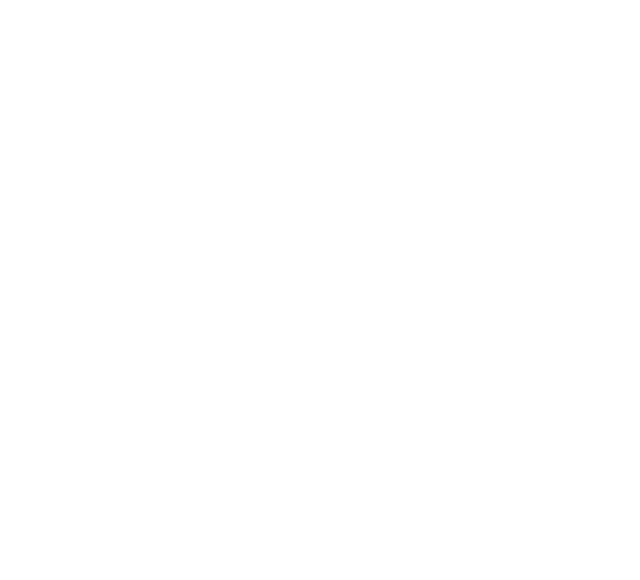
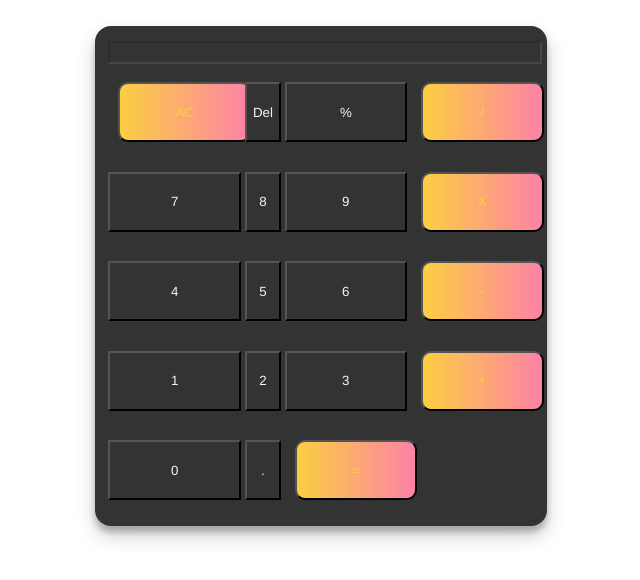
Before and after one commit to juniperfawn/brainnest-calculator, a plain HTML site: page index.html in a window 1280 px wide. Shown: the whole page, without its empty margins (319-959 px from the left). Drawn offline with Linux system fonts and the light colour scheme.

Commit message:
initial commit

```diff
--- a/app.js
+++ b/app.js
@@ -0,0 +1,16 @@
+// This function clears all the values
+function clearScreen() {
+        document.getElementById("result").value = "";
+    }
+
+// This function displays values
+function display(value) {
+    document.getElementById("result").value += value;
+}
+
+// This function evaluates the expression and returns result
+function calculate() {
+    var p = document.getElementById("result").value;
+    var q = eval(p);
+    document.getElementById("result").value = q;
+}
--- a/index.html
+++ b/index.html
@@ -9,6 +9,39 @@
     <title>Brainnest Calculator</title>
 </head>
 <body>
-
+    <table class="calculator" >
+        <tr>
+            <td colspan="4"> <input class="display-box" type="text" id="result" disabled></td>
+        </tr>
+        <tr>
+            <td><input type="button" value="AC" onclick="clearScreen()" id="btn-grad"></td>
+            <td><input type="button" value="Del" onclick="clearScreen()"></td>
+            <td><input type="button" value="%" onclick="display('%')"></td>
+            <td><input type="button" value="/" onclick="display('/')" id="btn-grad"></td>
+        </tr>
+        <tr>
+            <td><input type="button" value="7" onclick="display('7')"></td>
+            <td><input type="button" value="8" onclick="display('8')"></td>
+            <td><input type="button" value="9" onclick="display('9')"></td>
+            <td><input type="button" value="X" onclick="display('X')" id="btn-grad"></td>
+        </tr>
+        <tr>
+            <td><input type="button" value="4" onclick="display('4')"></td>
+            <td><input type="button" value="5" onclick="display('5')"></td>
+            <td><input type="button" value="6" onclick="display('6')"></td>
+            <td><input type="button" value="-" onclick="display('-')" id="btn-grad"></td>
+        </tr>
+        <tr>
+            <td><input type="button" value="1" onclick="display('1')"></td>
+            <td><input type="button" value="2" onclick="display('2')"></td>
+            <td><input type="button" value="3" onclick="display('3')"></td>
+            <td><input type="button" value="+" onclick="display('+')" id="btn-grad"></td>
+        </tr>
+        <tr>
+            <td><input type="button" value="0" onclick="display('0')"></td>
+            <td><input type="button" value="." onclick="display('.')"></td>
+            <td><input type="button" value="=" onclick="calculate()" id="btn-grad"></td>
+        </tr>
+    </table>
 </body>
 </html>
--- a/styles.css
+++ b/styles.css
@@ -0,0 +1,55 @@
+.calculator {
+    padding: 10px;
+    border-radius: 1em;
+    height: 500px;
+    width: 100px;
+    margin: auto;
+    background-color: #333333;
+    box-shadow: rgba(0, 0, 0, 0.19) 0px 10px 20px, rgba(0, 0, 0, 0.23) 0px 6px 6px;
+}
+
+.display-box {
+    font-family: 'Helvetica', sans-serif;
+    background-color: #333333;
+    width: 100%;
+    height: 65%;
+}
+
+#btn {
+    background-color: #FD80A8;
+}
+
+#btn-grad {
+    background-image: linear-gradient(to right, #FCCF42 0%, #FD80A8 51%, #FCCF42 100%);
+    margin: 10px;
+    padding: 15px 45px;
+    text-align: center;
+    text-transform: uppercase;
+    transition: 0.5s;
+    background-size: 200% auto;
+    color: #FCCF42;
+    border-radius: 10px;
+    display: block;
+  }
+
+  #btn-grad:hover {
+    background-position: right center; /* change the direction of the change here */
+    color: #FCCF42;
+    text-decoration: none;
+  }
+
+input[type=button] {
+    font-family: 'Helvetica', sans-serif;
+    background-color: #333333;
+    color: #F9F4F4;
+    width: 100%;
+    height: 70%;
+    outline: none;
+}
+
+input:active[type=button] {
+    background: #e5e5e5;
+    -webkit-box-shadow: inset 0px 0px 5px #c1c1c1;
+    -moz-box-shadow: inset 0px 0px 5px #c1c1c1;
+    box-shadow: inset 0px 0px 5px #c1c1c1;
+}
```
